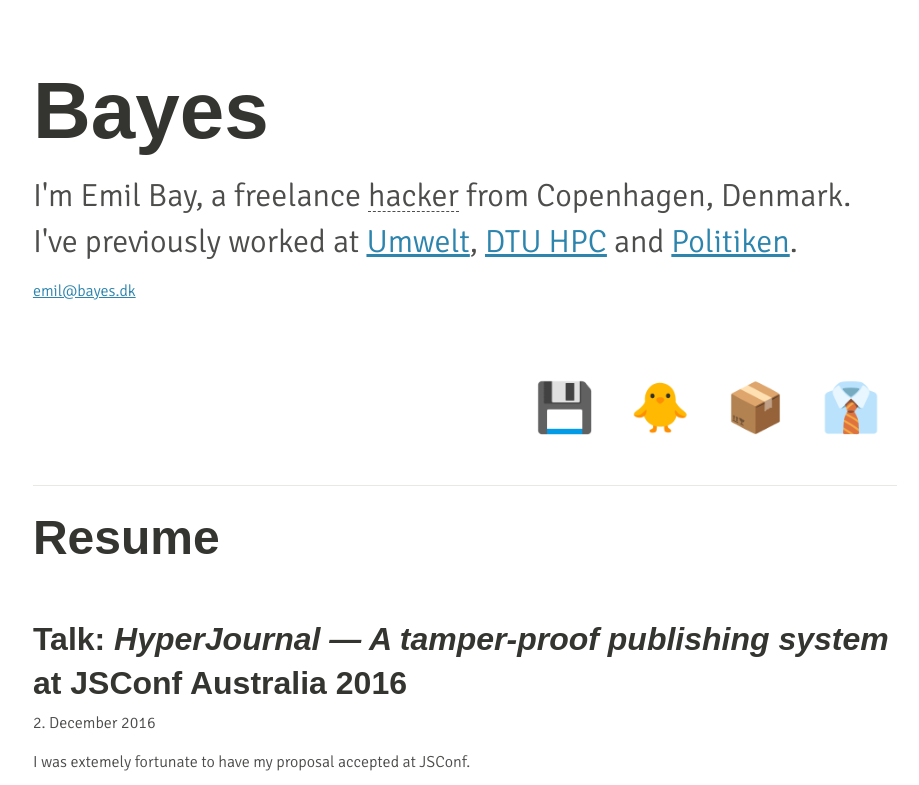
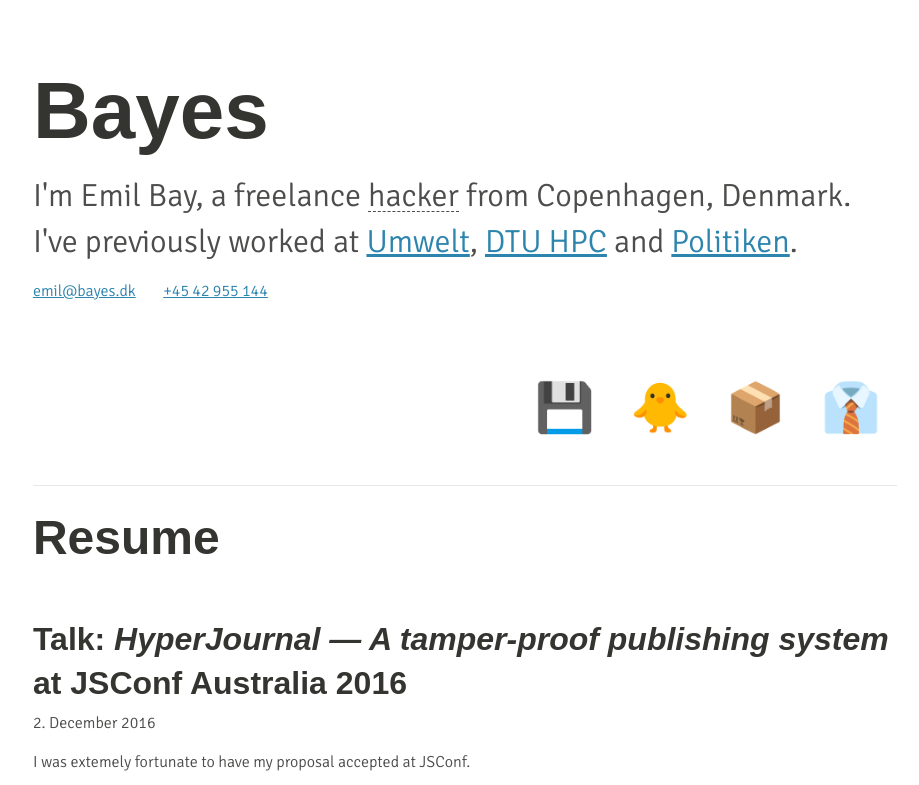
Before and after one commit to emilbayes/emilbayes.github.io, a plain HTML site: page index.html in a window 1280 px wide. Shown: the top 785 px of the page, without its empty margins (20-939 px from the left). Drawn offline with Linux system fonts and the light colour scheme; a web font is replaced by a local one.

Commit message:
Contact details

```diff
--- a/index.html
+++ b/index.html
@@ -19,7 +19,7 @@
     I'm Emil Bay, a freelance <dfn title="a tinkerer; a reverse-engineer; an enthusiastic and skilful computer programmer or user">hacker</dfn> from Copenhagen, Denmark. <br>
     I've previously worked at <a href="http://umwelt.dk">Umwelt</a>, <a href="http://compute.dtu.dk">DTU HPC</a> and <a href="http://politiken.dk">Politiken</a>.
   </p>
-  <p><a href="mailto:emil@bayes.dk">emil@bayes.dk</a></p>
+  <p><a href="mailto:emil@bayes.dk" style="margin-right: 1.5rem;">emil@bayes.dk</a> <a href="tel:+4542955144">+45&thinsp;42&thinsp;955&thinsp;144</a></p>
   <nav class="icon-links">
     <a class="icon-github" href="http://github.com/emilbayes">github.com/emilbayes</a>
     <a class="icon-twitter" href="http://twitter.com/emilbayes">@emilbayes</a>
```
